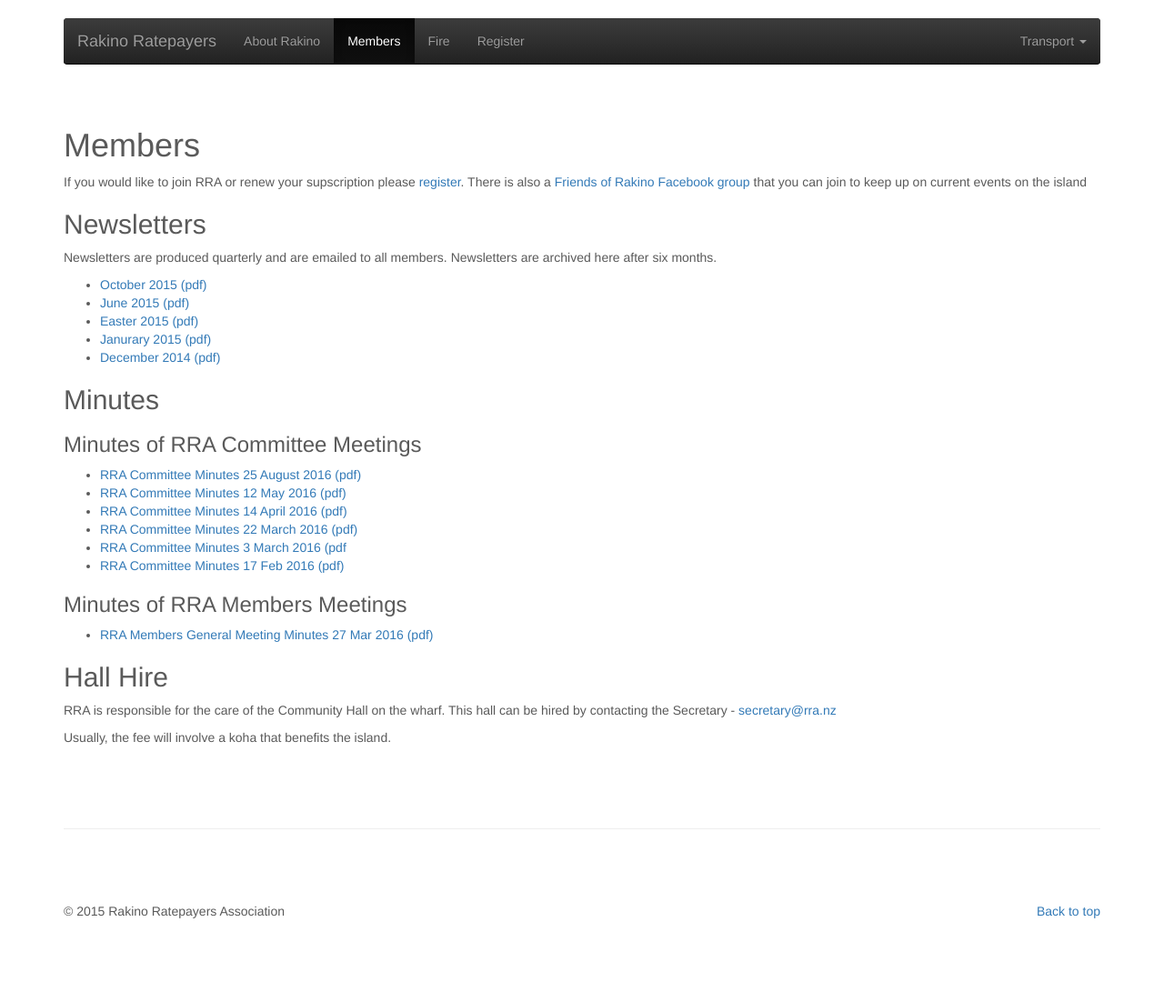
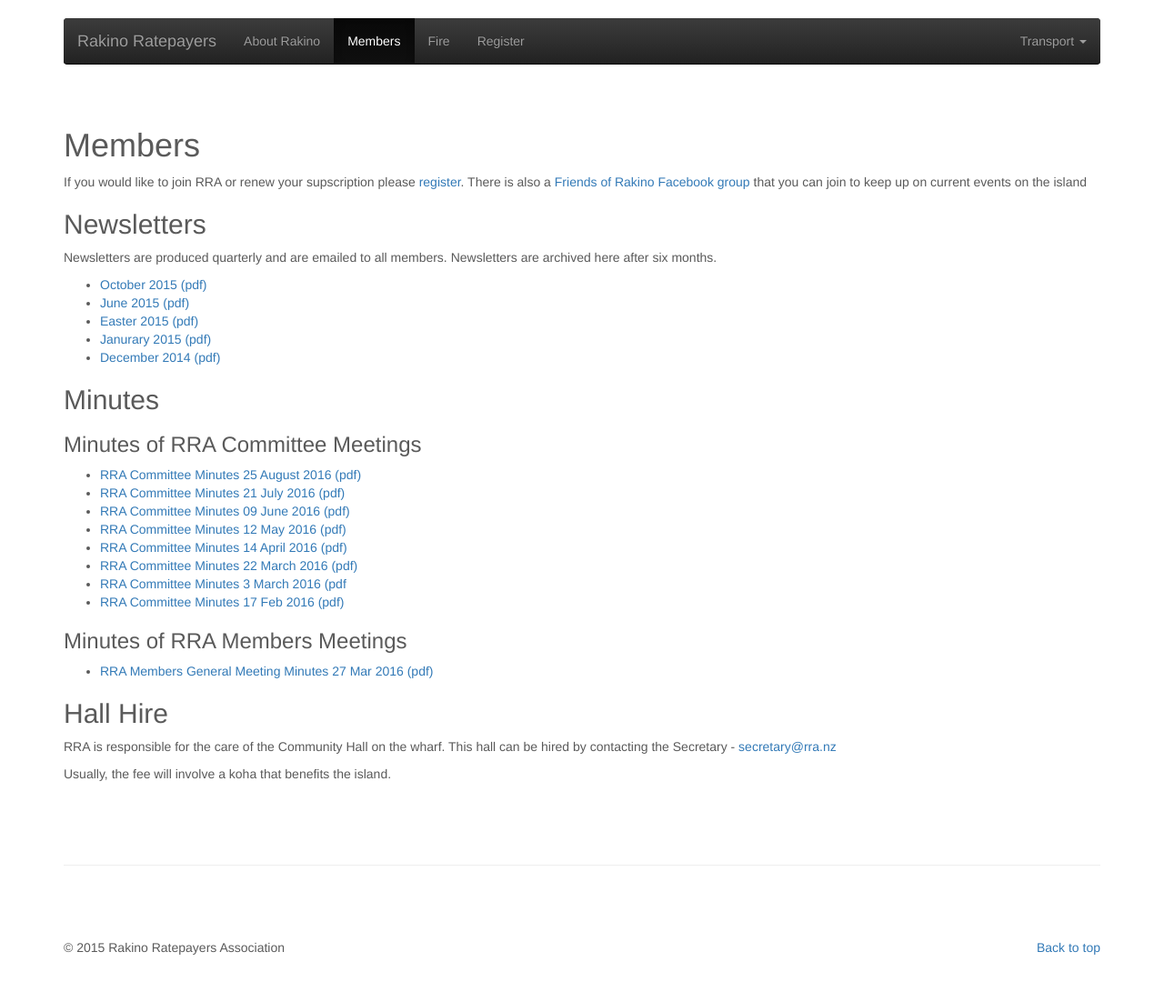
Before and after one commit to rakinoratepayers/rakinoratepayers.github.io, a Jekyll site: the page built from members.md, in a window 1280 px wide. Shown: the whole page at 91% size. Built offline with Jekyll 4.4.1, drawn with Linux system fonts in a browser that asks for light colours; nearby versions of some CDN libraries; before the commit the page ends 1062 px from its top, so only the background shows below that.

Commit message:
june july minutes

```diff
--- a/members.md
+++ b/members.md
@@ -25,6 +25,8 @@
 
 ### Minutes of RRA Committee Meetings
 - [RRA Committee Minutes 25 August 2016 (pdf)](/assets/minutes/160825 RRA Committee Minutes 25 August 2016.pdf)
+- [RRA Committee Minutes 21 July 2016 (pdf)](/assets/minutes/160721 RRA Committee Minutes 21 July 2016.pdf)
+- [RRA Committee Minutes 09 June 2016 (pdf)](/assets/minutes/160609 RRA Committee Minutes 09 June 2016.pdf)
 - [RRA Committee Minutes 12 May 2016 (pdf)](/assets/minutes/160512 RRA Committee Minutes 12 May 2016.pdf)
 - [RRA Committee Minutes 14 April 2016 (pdf)](/assets/minutes/160414 RRA Committee Minutes 14 April 2016.pdf)
 - [RRA Committee Minutes 22 March 2016 (pdf)](/assets/minutes/160322 RRA Committee Minutes 22 March 2016.pdf)
```
Also changed, not shown: 4 other files.
